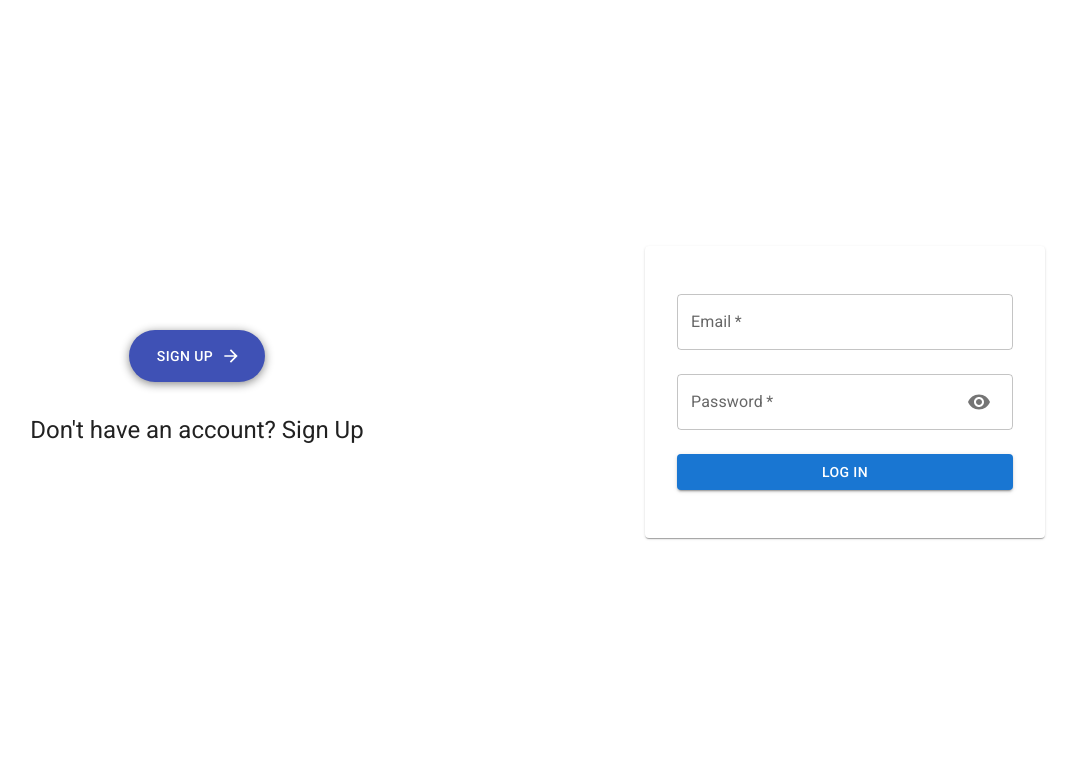
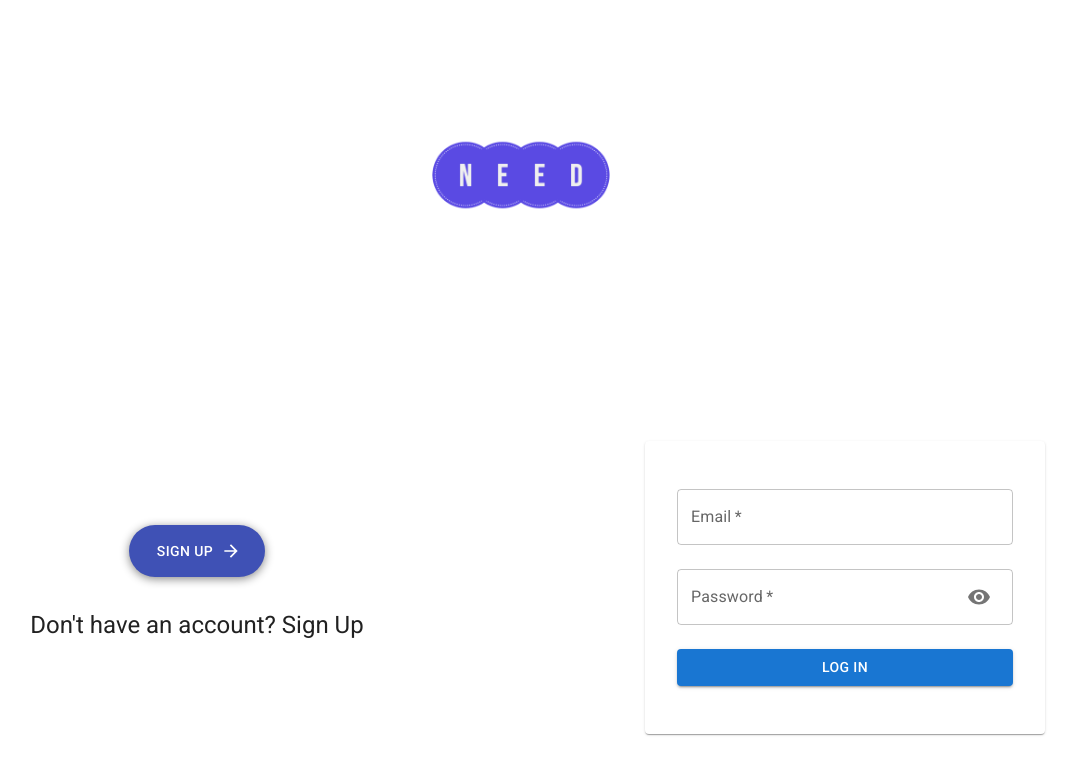
Before and after one commit to carlosm22700/NEED-ecommerce, a React (Create React App) app: page / in a window 1280 px wide. Shown: the top 774 px of the page, without its empty margins (119-1196 px from the left). Built offline with nearby package versions, Linux system fonts and the light colour scheme.

Commit message:
more styling

```diff
--- a/src/components/NavBar/NavBar.js
+++ b/src/components/NavBar/NavBar.js
@@ -19,16 +19,32 @@ export default function NavBar({ user, setUser, darkMode, toggleDarkMode }) {
 
   return (
     <AppBar position="static">
-      <Toolbar sx={{ justifyContent: "space-between" }}>
+      <Toolbar sx={{ justifyContent: "space-between", height: "64px" }}>
         <Box sx={{ display: "flex", alignItems: "center" }}>
           <Button
             color="inherit"
             component={RouterLink}
             to="/orders/shop"
-            sx={{ marginRight: 2 }}
+            sx={{
+              marginRight: 2,
+              //adjusts hightlight over NEED logo
+              "&:focus": {
+                outline: "none",
+                boxShadow: "none",
+              },
+            }}
           >
-            <Avatar alt="Logo" src="/need.png" />
+            <Avatar
+              alt="Logo"
+              src="/need.png"
+              sx={{
+                height: "100px",
+                width: "100px",
+                objectFit: "cover",
+              }}
+            />
           </Button>
+
           <IconButton
             edge="start"
             color="inherit"
--- a/src/components/ProductCard/ProductCard.js
+++ b/src/components/ProductCard/ProductCard.js
@@ -96,7 +96,7 @@ const StyledIconButton = styled(IconButton)(({ theme }) => ({
   top: "10px",
   right: "10px",
   backgroundColor: theme.palette.common.white,
-  opacity: "0.7",
+  opacity: ".8",
   "&:hover": {
     backgroundColor: theme.palette.common.white,
   },
--- a/src/components/WelcomePage/WelcomePage.js
+++ b/src/components/WelcomePage/WelcomePage.js
@@ -1,5 +1,16 @@
 import { Box, Button, Typography } from "@mui/material";
+import { styled } from "@mui/system";
 import { useNavigate } from "react-router-dom";
+import backgroundImage from "../LandingPageImg/landing.jpg"; // assuming you have an image in your project folder
+
+const StyledBox = styled(Box)({
+  backgroundImage: `url(${backgroundImage})`,
+  backgroundPosition: "center",
+  backgroundSize: "cover",
+  backgroundRepeat: "no-repeat",
+  width: "100vw",
+  height: "100vh",
+});
 
 const WelcomePage = () => {
   const navigate = useNavigate();
@@ -9,23 +20,32 @@ const WelcomePage = () => {
   };
 
   return (
-    <Box
+    <StyledBox
       display="flex"
       flexDirection="column"
       justifyContent="center"
       alignItems="center"
-      height="100vh"
     >
-      <Typography variant="h1" component="h1" gutterBottom>
+      <Typography
+        variant="h1"
+        component="h1"
+        gutterBottom
+        style={{ color: "#ffffff", textShadow: "2px 2px 4px #000000" }}
+      >
         Welcome to NEED
       </Typography>
-      <Typography variant="h3" component="h1" gutterBottom>
+      <Typography
+        variant="h3"
+        component="h2"
+        gutterBottom
+        style={{ color: "#ffffff", textShadow: "2px 2px 4px #000000" }}
+      >
         Its In The Name
       </Typography>
       <Button variant="contained" color="primary" onClick={handleShopNow}>
         Shop Now
       </Button>
-    </Box>
+    </StyledBox>
   );
 };
 
--- a/src/pages/AuthPage/AuthPage.js
+++ b/src/pages/AuthPage/AuthPage.js
@@ -1,5 +1,13 @@
 import { useState } from "react";
-import { Button, Typography, Box, Grid, Paper } from "@mui/material";
+import {
+  Button,
+  Typography,
+  Box,
+  Grid,
+  Paper,
+  Container,
+  Avatar,
+} from "@mui/material";
 import { styled } from "@mui/system";
 import { useNavigate } from "react-router-dom";
 import ArrowForwardIcon from "@mui/icons-material/ArrowForward";
@@ -39,6 +47,24 @@ export default function AuthPage({ setUser }) {
 
   return (
     <Grid container spacing={2} style={{ minHeight: "100vh" }}>
+      <Grid
+        item
+        xs={12}
+        display="flex"
+        justifyContent="center"
+        alignItems="center"
+      >
+        <Container
+          maxWidth="xs"
+          sx={{ textAlign: "center", marginBottom: "3vh" }}
+        >
+          <Avatar
+            alt="Logo"
+            src="/need.png"
+            sx={{ width: "250px", height: "250px", margin: "auto" }}
+          />
+        </Container>
+      </Grid>
       <Grid
         item
         xs={12}
--- a/src/pages/CheckoutPage/CheckoutPage.js
+++ b/src/pages/CheckoutPage/CheckoutPage.js
@@ -24,7 +24,7 @@ function CheckoutPage({ cart, total }) {
         Your order number is {orderNumber}
       </Typography>
       <Typography variant="body1" gutterBottom>
-        You will receive an order summary and delivery details through email.
+        You will receive an order summary through email
       </Typography>
       <List>
         {cart.map((product, index) => (
```
Also changed, not shown: 1 other file (tests, documents, lock files or other folders).
